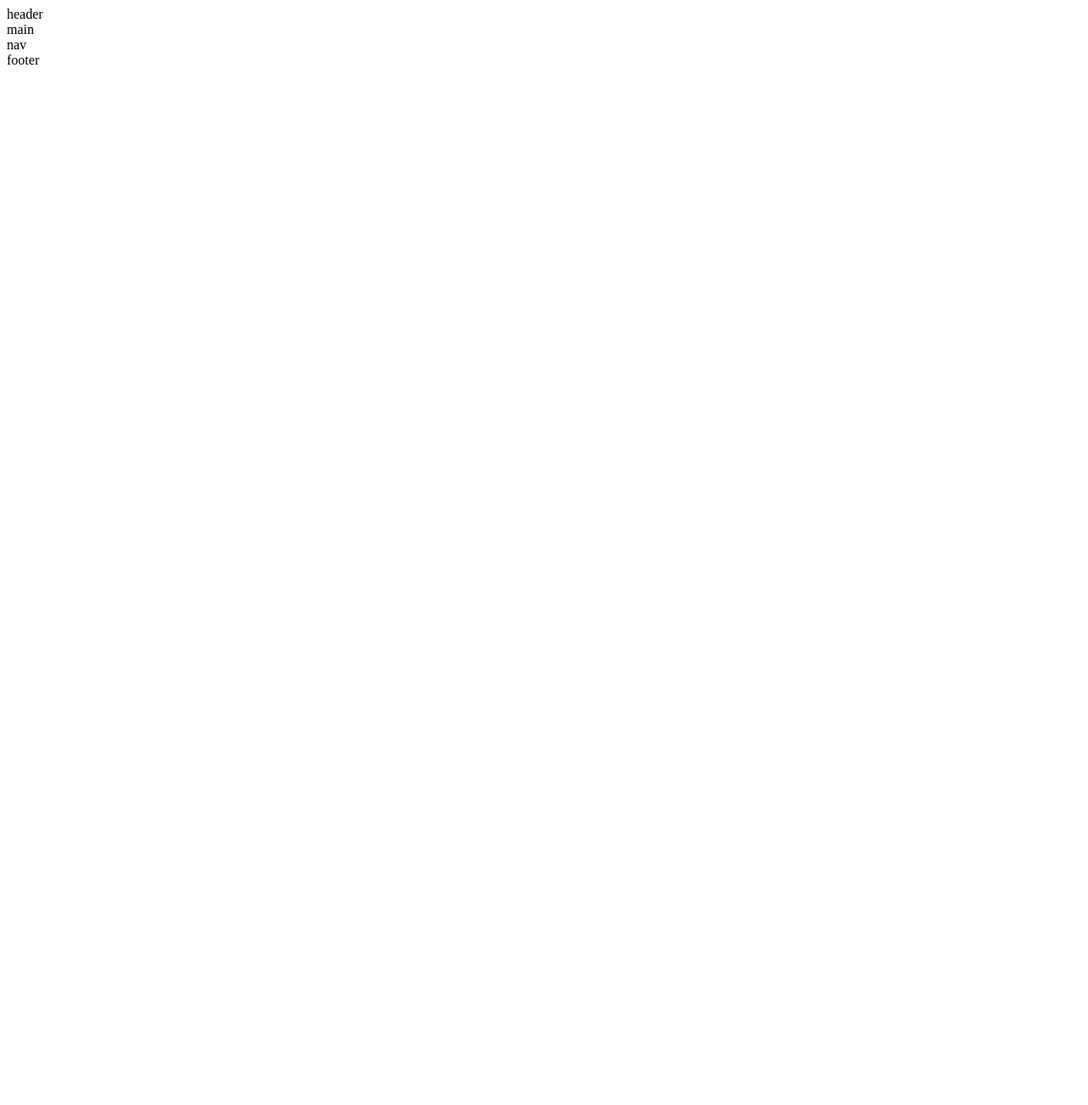
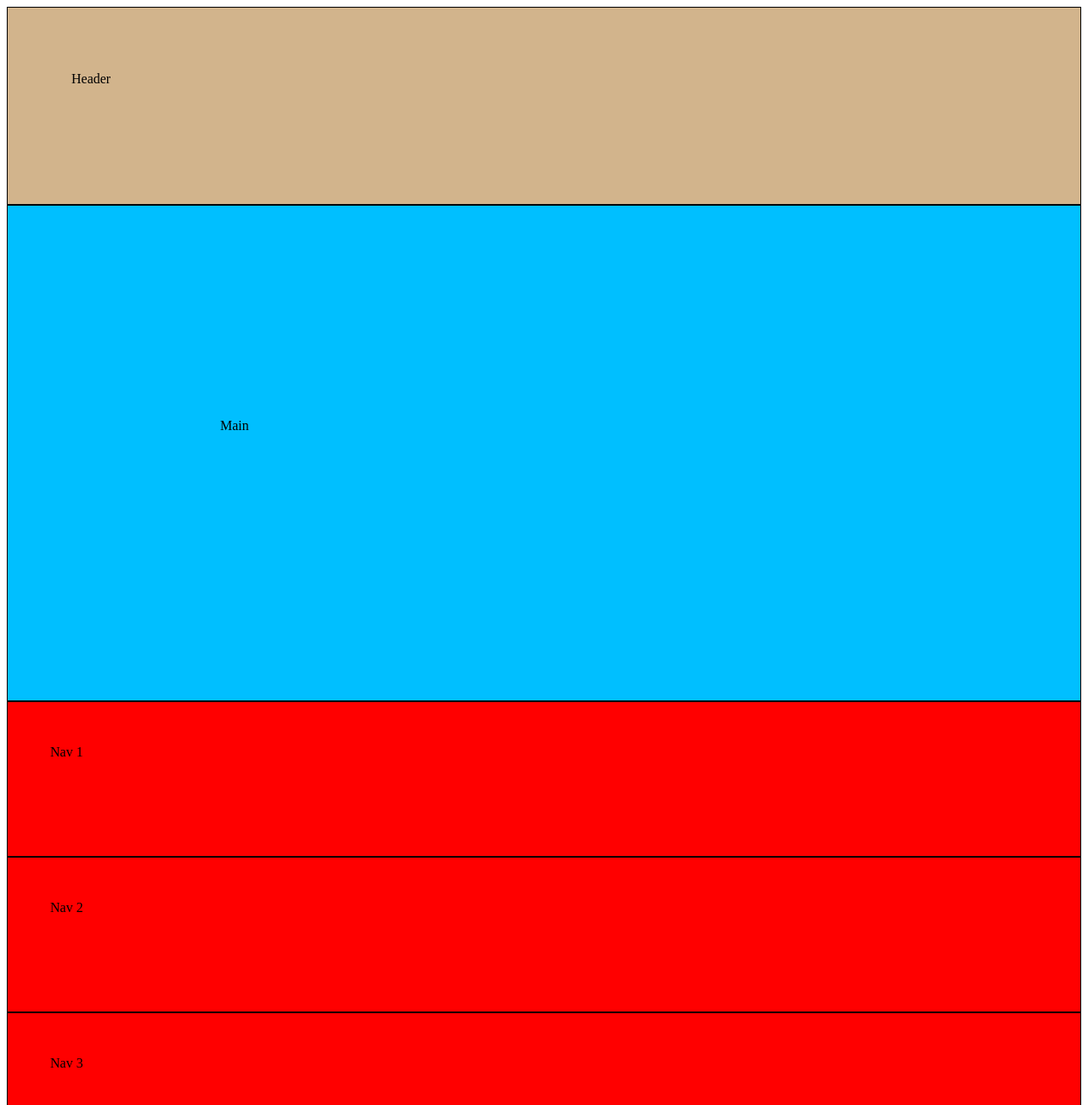
Before and after one commit to worldCONSUMER-AS-ELEV/Webbutveckling, a plain HTML site: page RacingSim/index.html in a window 1280 px wide. Shown: the top 1300 px of the page at 85% size. Before the commit the page ends 800 px from the top, so only its background shows below. Drawn offline with Linux system fonts and the light colour scheme.

Commit message:
tog bort fixade om finally done mad "layout"

```diff
--- a/RacingSim/css/style.css
+++ b/RacingSim/css/style.css
@@ -1,11 +1,52 @@
-h1 {
-    color: hotpink;
+
+#Sigma {
+    display: grid;
+    height: 200vh;
+    grid-template-areas:
+        "header"
+        "main"
+        "nav1"
+        "nav2"
+        "nav3"
+        "footer";
 }
 
-img {
-    width:200px;
+header {
+    grid-area: header;
+    background: rgba(210, 180, 140, 1);
+    padding: 75px;
 }
 
-div#wrapper {
-    display: grid;
+main {
+    grid-area: main;
+    background: rgba(0, 191, 255, 1);
+    padding: 250px;
 }
+
+.nav1 {
+    grid-area: nav1;
+    background: rgba(255, 0, 0, 1);
+    padding: 50px;
+}
+
+.nav2 {
+    grid-area: nav2;
+    background: rgba(255, 0, 0, 1);
+    padding: 50px;
+}
+
+.nav3 {
+    grid-area: nav3;
+    background: rgba(255, 0, 0, 1);
+    padding: 50px;
+}
+
+footer {
+    grid-area: footer;
+    background: rgba(210, 180, 140, 1);
+    padding: 75px;
+}
+
+#Sigma > * {
+    border: 1px solid black;
+}
--- a/RacingSim/index.html
+++ b/RacingSim/index.html
@@ -6,15 +6,19 @@
     <title>Document</title>
     <link rel="stylesheet" href="css/style.css">
 </head>
+<title>RacingSim</title>
 <body>
     <!-- <h1>hej</h1>
     <img src="" alt=""> -->
 
     <div id="Sigma">
-        <header>header</header>
-        <main>main</main>
-        <nav>nav</nav>
-        <footer>footer</footer>
+        <header>Header</header>
+        <main>Main</main>
+        <section class="nav1">Nav 1</section>
+        <section class="nav2">Nav 2</section>
+        <section class="nav3">Nav 3</section>
+        <footer>Footer</footer>
     </div>
+
 </body>
 </html>
```
